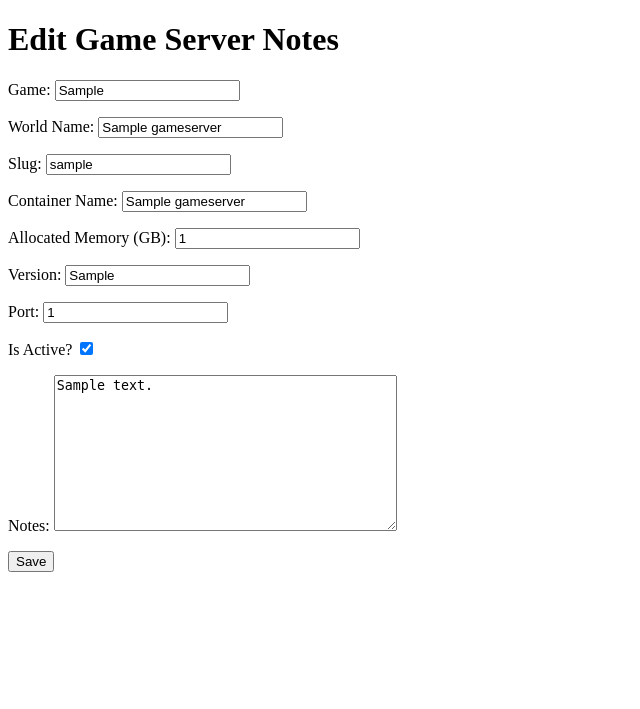
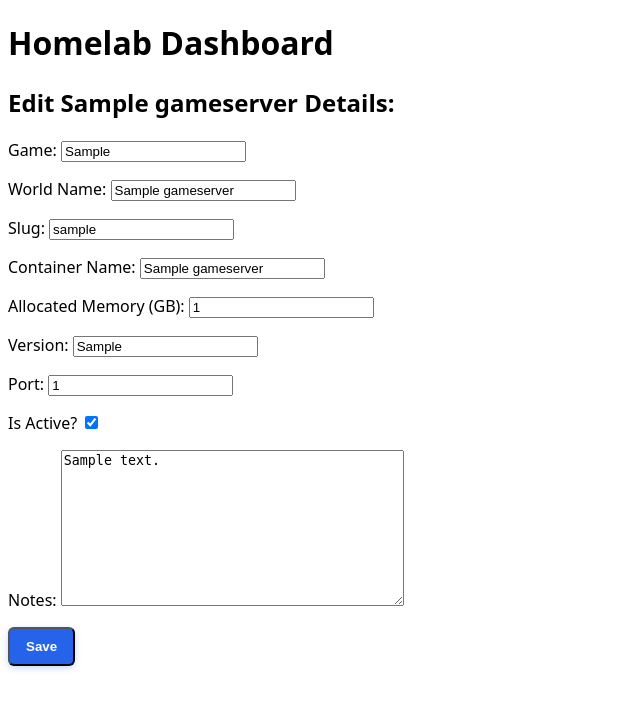
Before and after one commit to dabarrios/homelab, a Django app: page /game-servers/edit/sample in a window 1280 px wide. Shown: the top 709 px of the page, without its empty margins (0-640 px from the left). Run offline with Django 5.2, Linux system fonts and the light colour scheme; tables that the repository leaves empty hold one stand-in row (values such as "Sample post").

Commit message:
Refactor game server templates: update base title for consistency, enhance structure in detail and edit notes templates, and ensure proper sectioning in the game server list.

```diff
--- a/homelab/game_servers/templates/base.html
+++ b/homelab/game_servers/templates/base.html
@@ -5,7 +5,7 @@
 <head>
     <meta charset="utf-8">
     <meta name="viewport" content="width=device-width, initial-scale=1">
-    <title>{% block title %}Homelab{% endblock %}</title>
+    <title>{% block title %}Homelab Dashboard{% endblock %}</title>
     <link rel="stylesheet" href="{% static 'game_servers/style.css' %}">
 
 </head>
--- a/homelab/game_servers/templates/game_server_detail.html
+++ b/homelab/game_servers/templates/game_server_detail.html
@@ -3,8 +3,8 @@
 {% block title %}{{ server.world_name }} Details{% endblock %}
 
 {% block content %}
+    <section>
         <h2>{{ server.world_name }} Details</h2>
-
         <ul>
             <li>Slug: {{ server.slug }}</li>
             <li>Version: {{ server.version }}</li>
@@ -12,6 +12,7 @@
             <li>Port: {{ server.port }}</li>
             <li>Status: {% if server.is_active %}Active{%else %}Stopped{% endif %}</li>
         </ul>
+    </section>
 
     <p> <a href="{% url 'game_server_edit_notes' server.slug %}" class="button">Edit Server Details</a> </p>
     <p> <a href="{% url 'game_server_list' %}">Back to Game Server Status page</a> </p>
--- a/homelab/game_servers/templates/game_server_edit_notes.html
+++ b/homelab/game_servers/templates/game_server_edit_notes.html
@@ -1,15 +1,14 @@
-<!DOCTYPE html>
-<html lang="en">
-<head>
-    <meta charset="utf-8">
-    <title>Edit Game Server Notes</title>
-</head>
-<body>
-    <h1>Edit Game Server Notes</h1>
-    <form method="post">
-        {% csrf_token %}
-        {{ form.as_p}}
-        <button type="submit">Save</button>
-    </form>
-</body>
-</html>
+{% extends "base.html" %}
+
+{% block title %}Edit {{ server.world_name }} Details{% endblock %}
+
+{% block content %}
+    <section>
+        <h2>Edit {{ server.world_name }} Details:</h2>
+        <form method="post">
+            {% csrf_token %}
+            {{ form.as_p }}
+            <button type="submit" class="button">Save</button>
+        </form>
+    </section>
+{% endblock %}
--- a/homelab/game_servers/templates/game_server_list.html
+++ b/homelab/game_servers/templates/game_server_list.html
@@ -1,4 +1,6 @@
 {% extends "base.html" %}
+
+{% block title %}Game Servers Overview{% endblock %}
 
 {% block content %}
     <h2>Game Server Status</h2>
```
Lines whose indentation alone changed are shown as unchanged.
